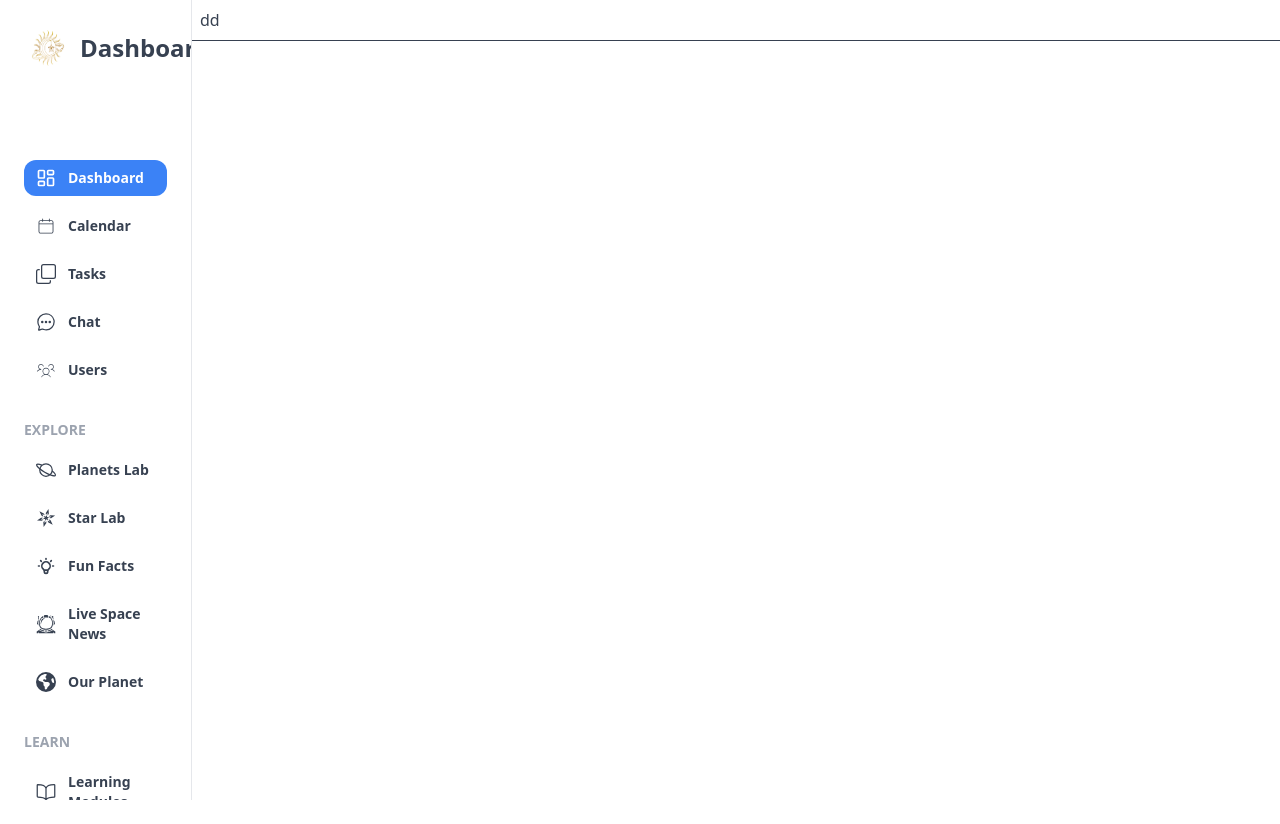
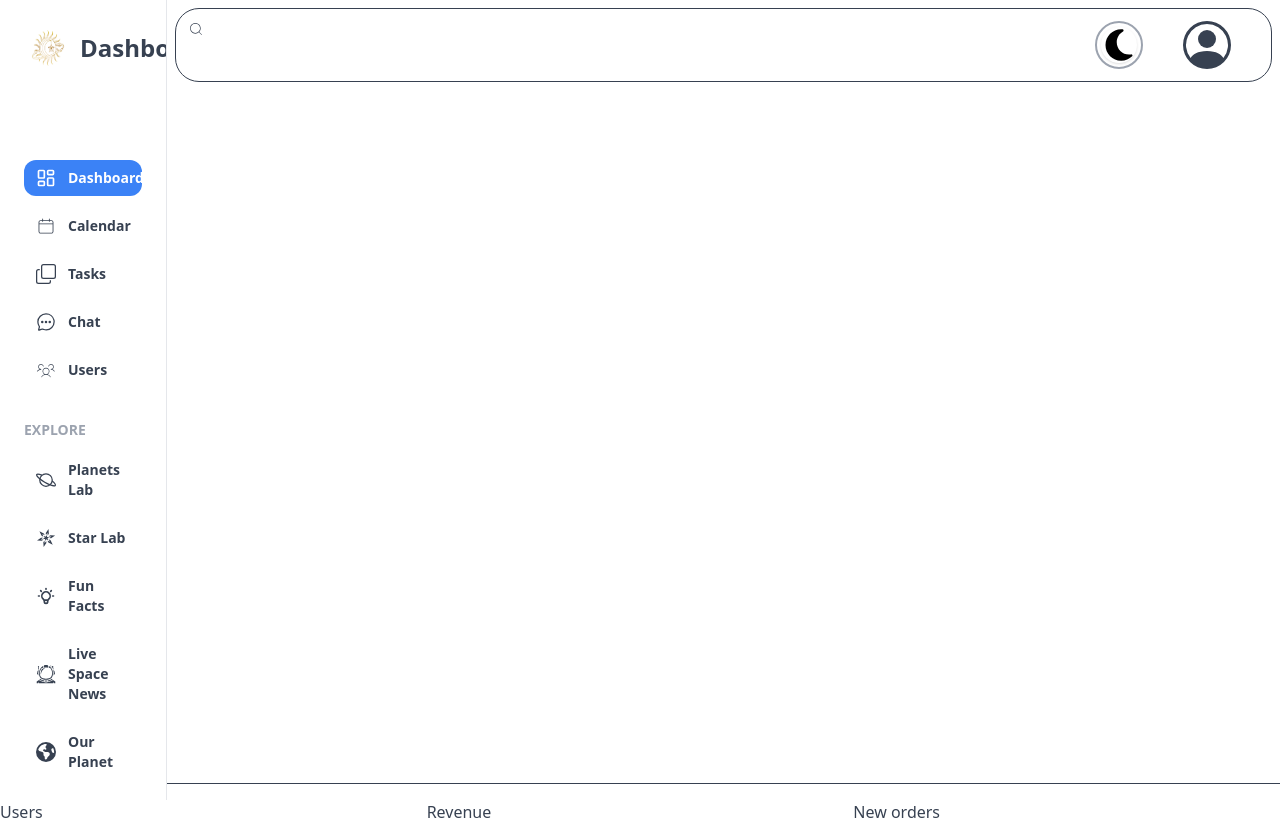
Before and after one commit to confidenceaffang/Planetarium, a React (Vite) app: page /dashboard in a window 1280 px wide. Before the commit the page ends 800 px from the top, so only its background shows below. Built offline with nearby package versions, Linux system fonts and the light colour scheme.

Commit message:
switching comps

```diff
--- a/package.json
+++ b/package.json
@@ -14,6 +14,7 @@
     "@react-three/drei": "^9.122.0",
     "@react-three/fiber": "^8.18.0",
     "@types/three": "^0.172.0",
+    "chartjs": "^0.3.24",
     "express": "^4.21.2",
     "react": "^18.3.1",
     "react-dom": "^18.3.1",
--- a/src/components/Dashboard.jsx
+++ b/src/components/Dashboard.jsx
@@ -3,7 +3,7 @@ import { NavLink, useLocation } from 'react-router-dom'
 import logo from "../assets/logo.png"
 import { LuLayoutDashboard } from 'react-icons/lu'
 import { CiCalendar } from 'react-icons/ci'
-import { BsCopy } from 'react-icons/bs'
+import { BsCopy, BsPersonCircle } from 'react-icons/bs'
 import { IoChatbubbleEllipsesOutline, IoBookOutline, IoPlanetOutline } from 'react-icons/io5'
 import { PiUsersThreeThin } from 'react-icons/pi'
 import { CgProfile } from 'react-icons/cg'
@@ -13,6 +13,7 @@ import { FaEarthAmericas } from "react-icons/fa6"
 import { useState } from 'react'
 import { FaMoon } from 'react-icons/fa6'
 import {FiSun} from "react-icons/fi"
+import { CiSearch } from 'react-icons/ci'
 
 const navLinks = [
   { label: "Dashboard", icon: <LuLayoutDashboard />, path: "/dashboard" },
@@ -36,8 +37,8 @@ const Dashboard = () => {
   const [darkMode, setDarkMode] = useState(false)
 
   return (
-    <main className={`${darkMode ? "bg-gray-900 text-white" : "bg-white text-gray-700"} min-h-screen flex overflow-hidden`}>
-
+    <main className={`${darkMode ? "bg-gray-900 text-white" : "bg-white text-gray-700"} min-h-screen  overflow-hidden`}>
+      <div className='flex'>
       <aside className={`w-[15%] font-semibold sticky top-0 h-screen scrollbar-hidden overflow-y-auto border-r   ${darkMode ? "border-gray-700" : "border-gray-200"}`}>
 
         <div className={`${darkMode ? "bg-gray-900 text-white" : "bg-white text-gray-700"} flex sticky top-0  p-6 items-center mb-10 space-x-2`}>
@@ -45,7 +46,7 @@ const Dashboard = () => {
           <span className="text-2xl font-bold">Dashboard</span>
         </div>
 
-        <div className=' p-6'>
+        <div className='p-6'>
         <div className="space-y-8">
 
           <div className="space-y-3">
@@ -90,11 +91,45 @@ const Dashboard = () => {
         </div>
       </aside>
 
-      <section className="flex-1 ">
-        <nav className='fixed p-2 mb-4 border-b font-sm border-gray-700 w-full top-0'>
-          dd
+      <section className="flex w-full">
+        <nav className='p-2 mb-4  border-b  w-full  font-sm border-gray-700 top-0'>
+          <div className='border border-gray-700 rounded-3xl items-center text-center justify-between  flex'>
+        <div className='p-3 flex'>
+          <CiSearch />
+            <input type='search ' className='text-2xl ml-5 text-left p-2 rounded-xl '/>
+            </div>
+          <div className='flex'>
+          <button
+            onClick={(e) => {e.preventDefault();
+              setDarkMode(!darkMode)}}
+            className={`p-1 rounded-full border-2 ${darkMode ?"border-gray-700": "border-gray-400"} flex items-center`}
+          >
+            <div
+              className="rounded-full shadow transform transition-transform duration-300"
+            >
+              {darkMode ? <FiSun className=' text-yellow-700 text-4xl' /> : <FaMoon className='text-black text-4xl'  />}
+            </div>
+          </button>
+          <div>
+            <BsPersonCircle  className='text-5xl mx-10'/>
+          </div>
+          </div>
+          </div>
         </nav>
       </section>
+      </div>
+      <section className='grid grid-cols-3 top-1/2'>
+          <div className=''>
+            Users
+          </div>
+          <div>
+            Revenue
+          </div>
+          <div>
+            New orders
+          </div>
+        </section>
+
     </main>
   );
 };
```
Also changed, not shown: 1 other file (tests, documents, lock files or other folders).
